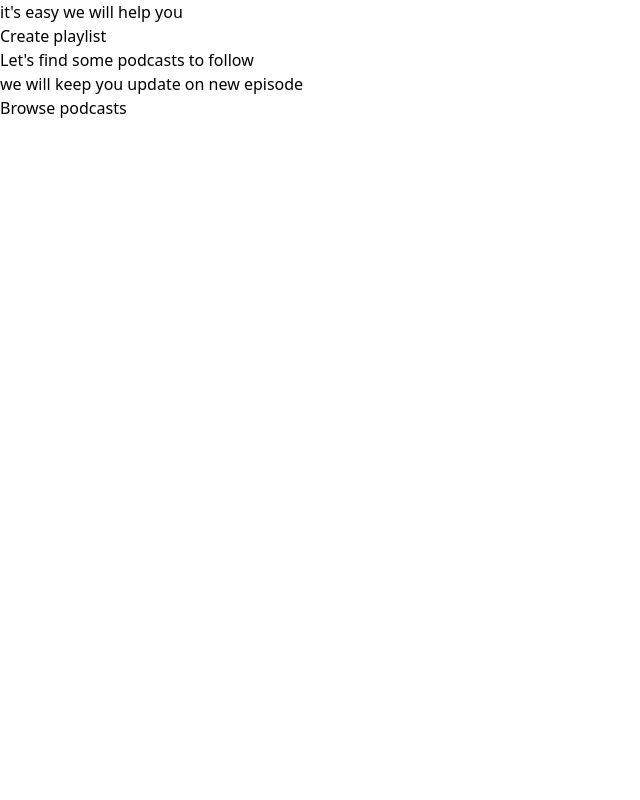
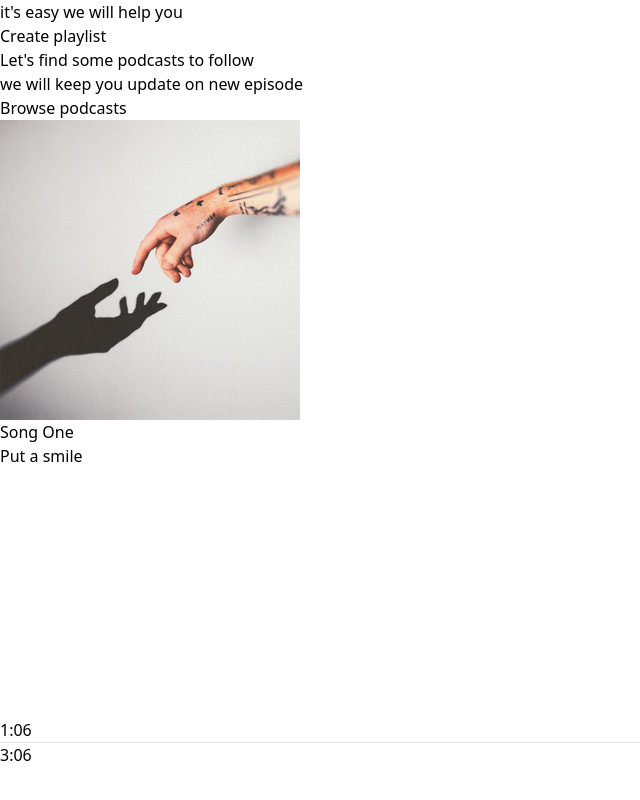
Before and after one commit to aryal05/React-Projects, a React (Vite) app in the folder Spotify-Clone/spotifyclone/: page / in a window 1280 px wide. Shown: the part 346-1146 px from the top of the page, without its empty margins (0-640 px from the left). Before the commit the page ends 800 px from the top, so only its background shows below. Built offline with nearby package versions, Linux system fonts and the light colour scheme.

Commit message:
player section is made

```diff
--- a/Spotify-Clone/spotifyclone/src/App.jsx
+++ b/Spotify-Clone/spotifyclone/src/App.jsx
@@ -1,5 +1,6 @@
 import React from 'react'
 import SideBar from './components/SideBar'
+import Player from './components/Player'
 
 const App = () => {
   return (
@@ -8,6 +9,7 @@
       <div className='h-[90%] flex'>
         <SideBar/>
       </div>
+     <Player/>
 
       </div>
     </>
--- /dev/null
+++ b/Spotify-Clone/spotifyclone/src/components/Player.jsx
@@ -0,0 +1,48 @@
+import React from 'react'
+import {assets, songsData} from "../assets/assets"
+
+const Player = () => {
+  return (
+    <div className=' h-[10%] flex bg-black justify-between items-center text-white px-4'>
+        <div className='gap-4 lg:flex hidden items-center'>
+            <img className='w-12' src={songsData[0].image} alt="" />
+            <div>
+       <p>{songsData[0].name}</p>
+       <p>{songsData[0].desc.slice(0,12)}</p>
+       </div>
+        </div>
+        <div className='flex items-center gap-1 flex-col m-auto'>
+            <div className='flex gap-4'>
+                <img className='w-4 cursor-pointer' src={assets.search_icon} alt="" />
+                <img className='w-4 cursor-pointer' src={assets.prev_icon} alt="" />
+                <img className='w-4 cursor-pointer' src={assets.play_icon} alt="" />
+                <img className='w-4 cursor-pointer' src={assets.next_icon} alt="" />
+                <img className='w-4 cursor-pointer' src={assets.loop_icon} alt="" />
+            </div>
+            <div className='flex items-center gap-5'>
+                <p>1:06</p>
+                <div className='w-[60vw] max-w-[500px] bg-gray-300 rounded-full cursor-pointer'>
+                    <hr className='bg-green-800 w-0 border-none h-1 rounded-full'/>
+
+                </div>
+                <p>3:06</p>
+
+            </div>
+        </div>
+        <div className='hidden lg:flex items-center gap-2 opacity-75'>
+            <img className='w-4' src={assets.play_icon} alt="" />
+            <img className='w-4' src={assets.mic_icon} alt="" />
+            <img className='w-4' src={assets.queue_icon} alt="" />
+            <img className='w-4' src={assets.speaker_icon} alt="" />
+            <img className='w-4' src={assets.volume_icon} alt="" />
+            <div className='w-20 bg-slate-50 h- 1 rounded'>
+
+            </div>
+            <img className='w-4' src={assets.mini_player_icon} alt="" />
+            <img className='w-4' src={assets.zoom_icon} alt="" />
+        </div>
+    </div>
+  )
+}
+
+export default Player
```
